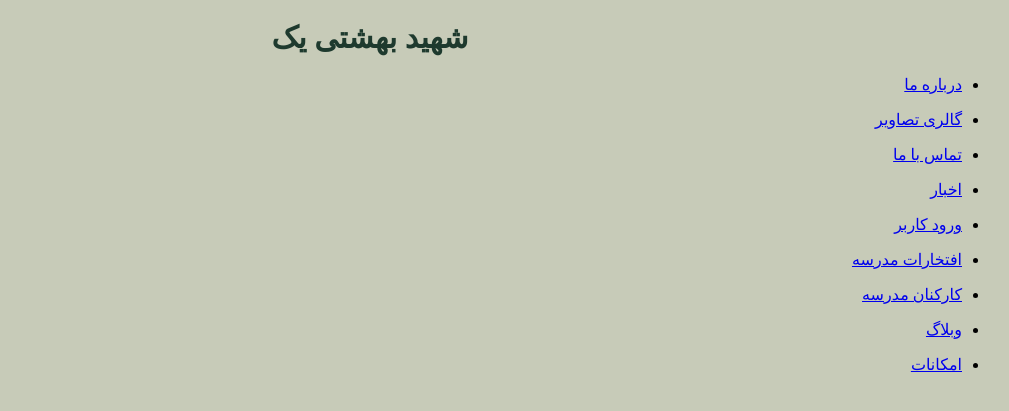
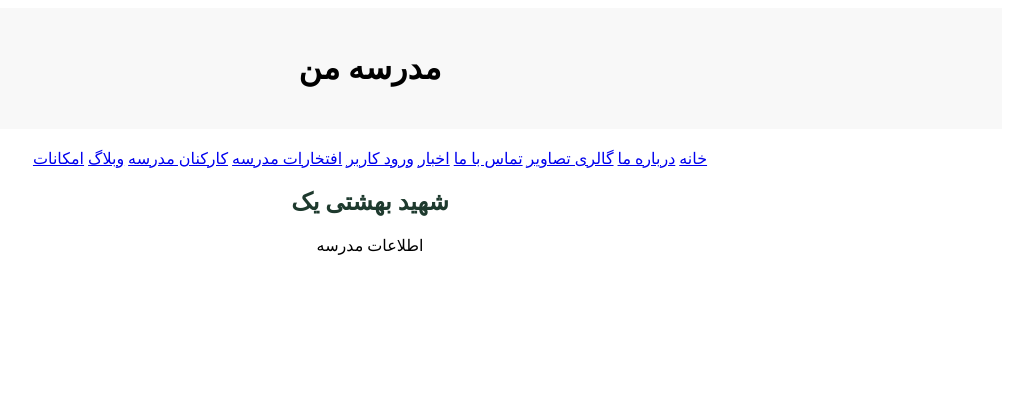
Before and after one commit to danielshahmohammadi/Shahid-Beheshti-Yek-site, a Django app: page / in a window 1280 px wide. Shown: the top 411 px of the page, without its empty margins (270-1279 px from the left). Run offline with Django 5.2, Linux system fonts and the light colour scheme.

Commit message:
Fix base template navigation and home page rendering
Co-authored-by: Copilot <223556219+Copilot@users.noreply.github.com>

```diff
--- /dev/null
+++ b/apps/TEMPLATES/base.html
@@ -0,0 +1,31 @@
+<!DOCTYPE html>
+<html lang="fa">
+<head>
+    <meta charset="UTF-8">
+    <meta name="viewport" content="width=device-width, initial-scale=1">
+    <title>{% block title %}مدرسه من{% endblock %}</title>
+</head>
+
+<body>
+
+    <header style="text-align: center; background-color: #f8f8f8; padding: 20px;">
+        <h1>مدرسه من</h1>
+    </header>
+
+    <nav style="text-align: center; margin: 20px 0;">
+        {% for item in menu %}
+        <a href="{% url item.url_name %}" style="font-family:Lalezar;">{{ item.title }}</a>
+        {% endfor %}
+    </nav>
+
+    <main>
+        {% block content %}
+        {% endblock %}
+    </main>
+
+    <footer>
+        <p style="text-align: center;">اطلاعات مدرسه</p>
+    </footer>
+
+</body>
+</html>
--- a/apps/TEMPLATES/pages/index.html
+++ b/apps/TEMPLATES/pages/index.html
@@ -1,22 +1,6 @@
-<!DOCTYPE html>
-<html lang="en">
-<head>
-    <meta charset="UTF-8">
-    <meta name="viewport" content="width=device-width, initial-scale=1.0">
-    <title>شهید بهشتی یک </title>
-</head>
-<body dir="rtl"bgcolor="C7CBB8">
-    <p style="font-family:Lalezar; font-size:14px; color:#1e3a2e;">
-    <center>
-        <h1 style="font-family:Lalezar; font-size:30px; color:#1e3a2e;">شهید بهشتی یک</h1>
-    </center>
-    </p>
-    <header>
-        {% for mu in menu %}
-        <ul>
-            <li><a href="{% url mu.url_name %}" style="font-family:Lalezar;">{{ mu.title }}</a></li>
-        </ul>
-        {% endfor %}
-    </header>
-</body>
-</html>
+{% extends 'base.html' %}
+{% block title %}خانه{% endblock %}
+
+{% block content %}
+<h2 style="font-family:Lalezar; text-align:center; color:#1e3a2e;">شهید بهشتی یک</h2>
+{% endblock %}
--- /dev/null
+++ b/apps/db.py
@@ -0,0 +1,44 @@
+def mu():
+    return [
+        {
+            "title": "خانه",
+            "url_name": "home",
+        },
+        {
+            "title":"درباره ما",
+            "url_name":"about",
+        },
+        {
+            "title":"گالری تصاویر",
+            "url_name":"gallerylist",
+        },
+        {
+            "title":"تماس با ما",
+            "url_name":"contanct_use",
+        },
+        {
+            "title":"اخبار",
+            "url_name":"newslist",
+        },
+        {
+            "title":"ورود کاربر",
+            "url_name":"login",
+        },
+        {
+            "title":"افتخارات مدرسه",
+            "url_name":"honnors",
+        },
+        {
+            "title":"کارکنان مدرسه",
+            "url_name":"school_staff",
+        },
+        {
+            "title":"وبلاگ",
+            "url_name":"weblog",
+        },
+
+        {
+            "title":"امکانات",
+            "url_name":"facilitys",
+        }
+    ]
--- a/apps/views.py
+++ b/apps/views.py
@@ -1,49 +1,9 @@
 from django.shortcuts import render
-# from django.http import HttpResponse as HR
+from .db import mu
 
 # 1
 def home(request):
-    menu = [
-        {
-            "title":"درباره ما",
-            "url_name":"about",
-        },
-        {
-            "title":"گالری تصاویر",
-            "url_name":"gallerylist",
-        },
-        {
-            "title":"تماس با ما",
-            "url_name":"contanct_use",
-        },
-        {
-            "title":"اخبار",
-            "url_name":"newslist",
-        },
-        {
-            "title":"ورود کاربر",
-            "url_name":"login",
-        },
-        {
-            "title":"افتخارات مدرسه",
-            "url_name":"honnors",
-        },
-        {
-            "title":"کارکنان مدرسه",
-            "url_name":"school_staff",
-        },
-        {
-            "title":"وبلاگ",
-            "url_name":"weblog",
-        },
-
-        {
-            "title":"امکانات",
-            "url_name":"facilitys",
-        }
-
-    ]
-    return render(request,'pages/index.html',{"menu":menu})
+    return render(request, 'pages/index.html', {'menu': mu()})
 
 # 2
 def about(request):
```
